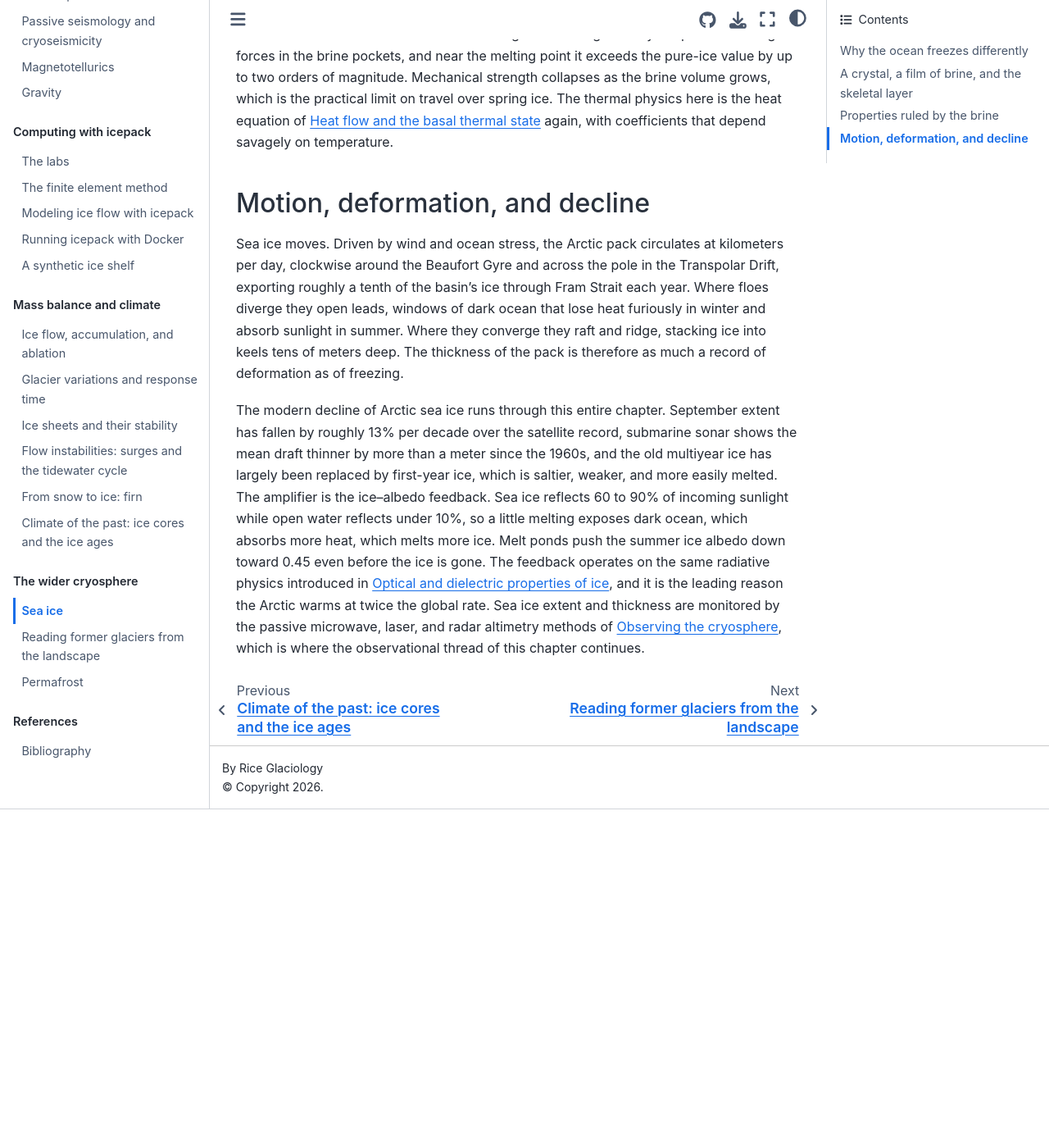
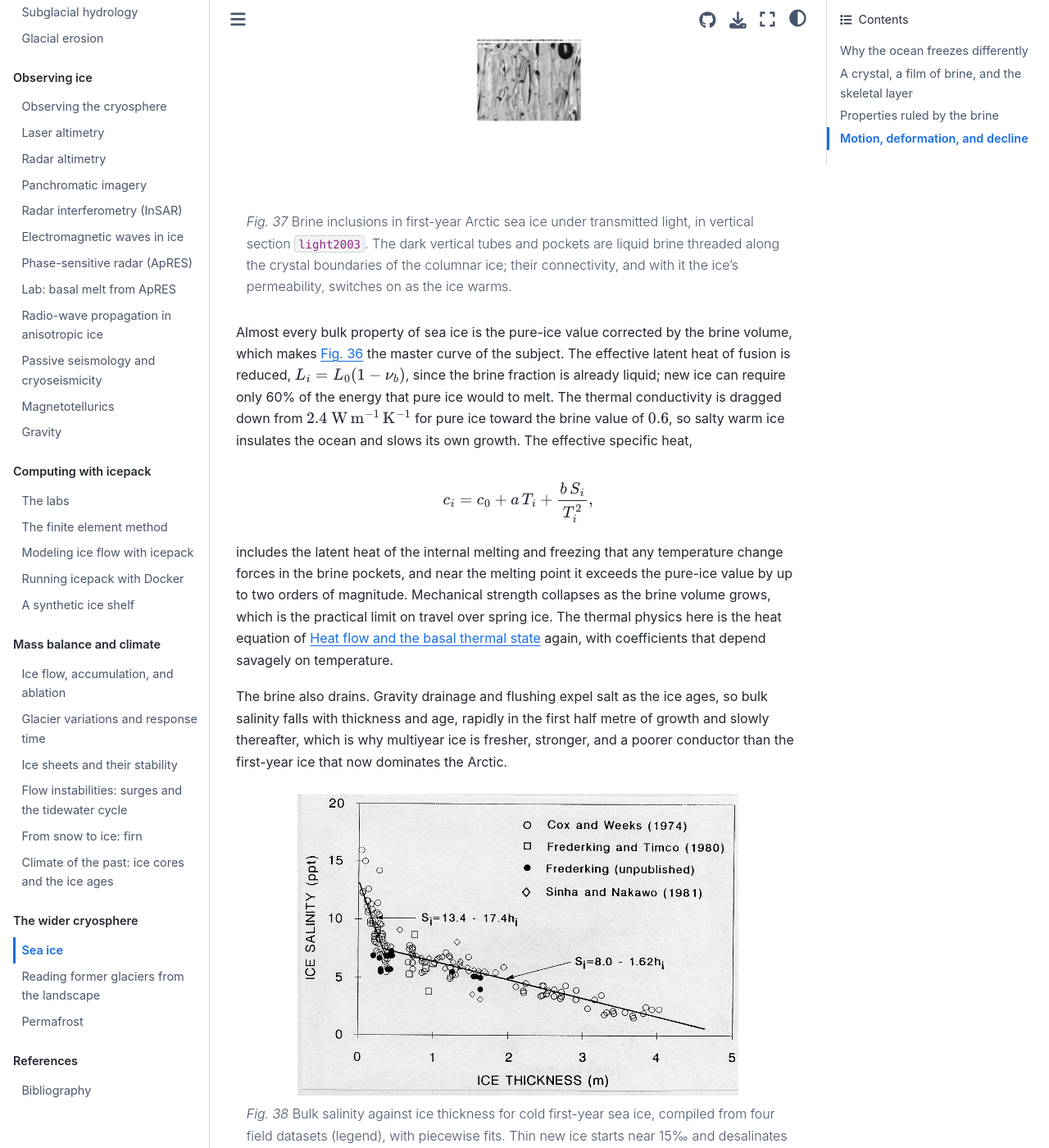
Before and after one commit to rice-glaciology/glaciology-book, a Jupyter Book: the page built from sections/cryosphere/sea-ice.md, in a window 1280 px wide and 1400 px high, scrolled down 2574 px. Shown: the whole window at 82% size. Built offline with Jupyter Book 1.0.4 settings and Sphinx 7.4.7 and the Sphinx Book theme 1.1.4, drawn with Linux system fonts in a browser that asks for light colours; pages that are not in the unit, such as notebooks, are missing from menus; cross-references to code outside the pages are shown as plain code; before the commit the page ends 3561 px from its top, so only the background shows below that; some of the changed text lies outside the part shown.

````diff
--- a/sections/cryosphere/sea-ice.md
+++ b/sections/cryosphere/sea-ice.md
@@ -31,6 +31,15 @@ Brine volume fraction against temperature for first-year ice ($S_i = 10$‰) and
 
 ## Properties ruled by the brine
 
+The brine is not hypothetical; under a microscope it is the texture of the material.
+
+```{figure} figures/brine-inclusions-light.png
+:name: fig-brine-inclusions
+:width: 50%
+
+Brine inclusions in first-year Arctic sea ice under transmitted light, in vertical section {cite}`light2003`. The dark vertical tubes and pockets are liquid brine threaded along the crystal boundaries of the columnar ice; their connectivity, and with it the ice's permeability, switches on as the ice warms.
+```
+
 Almost every bulk property of sea ice is the pure-ice value corrected by the brine volume, which makes {numref}`fig-brine-volume` the master curve of the subject. The effective latent heat of fusion is reduced, $L_i = L_0(1-\nu_b)$, since the brine fraction is already liquid; new ice can require only 60% of the energy that pure ice would to melt. The thermal conductivity is dragged down from $2.4\ \mathrm{W\,m^{-1}\,K^{-1}}$ for pure ice toward the brine value of $0.6$, so salty warm ice insulates the ocean and slows its own growth. The effective specific heat,
 
 $$
@@ -39,8 +48,24 @@ $$
 
 includes the latent heat of the internal melting and freezing that any temperature change forces in the brine pockets, and near the melting point it exceeds the pure-ice value by up to two orders of magnitude. Mechanical strength collapses as the brine volume grows, which is the practical limit on travel over spring ice. The thermal physics here is the heat equation of {doc}`../thermomechanics/thermal-structure` again, with coefficients that depend savagely on temperature.
 
+The brine also drains. Gravity drainage and flushing expel salt as the ice ages, so bulk salinity falls with thickness and age, rapidly in the first half metre of growth and slowly thereafter, which is why multiyear ice is fresher, stronger, and a poorer conductor than the first-year ice that now dominates the Arctic.
+
+```{figure} figures/sea-ice-salinity-thickness.jpeg
+:name: fig-salinity-thickness
+:width: 80%
+
+Bulk salinity against ice thickness for cold first-year sea ice, compiled from four field datasets (legend), with piecewise fits. Thin new ice starts near 15‰ and desalinates quickly to the slowly declining trend beyond about half a metre, the drainage history that the brine-volume curve inherits.
+```
+
 ## Motion, deformation, and decline
 
 Sea ice moves. Driven by wind and ocean stress, the Arctic pack circulates at kilometers per day, clockwise around the Beaufort Gyre and across the pole in the Transpolar Drift, exporting roughly a tenth of the basin's ice through Fram Strait each year. Where floes diverge they open leads, windows of dark ocean that lose heat furiously in winter and absorb sunlight in summer. Where they converge they raft and ridge, stacking ice into keels tens of meters deep. The thickness of the pack is therefore as much a record of deformation as of freezing.
 
-The modern decline of Arctic sea ice runs through this entire chapter. September extent has fallen by roughly 13% per decade over the satellite record, submarine sonar shows the mean draft thinner by more than a meter since the 1960s, and the old multiyear ice has largely been replaced by first-year ice, which is saltier, weaker, and more easily melted. The amplifier is the ice–albedo feedback. Sea ice reflects 60 to 90% of incoming sunlight while open water reflects under 10%, so a little melting exposes dark ocean, which absorbs more heat, which melts more ice. Melt ponds push the summer ice albedo down toward 0.45 even before the ice is gone. The feedback operates on the same radiative physics introduced in {doc}`../foundations/optical-properties`, and it is the leading reason the Arctic warms at twice the global rate. Sea ice extent and thickness are monitored by the passive microwave, laser, and radar altimetry methods of {doc}`../observing/elevation`, which is where the observational thread of this chapter continues.
+The modern decline of Arctic sea ice runs through this entire chapter. September extent has fallen by roughly 13% per decade over the satellite record, submarine sonar shows the mean draft thinner by more than a meter since the 1960s, and the old multiyear ice has largely been replaced by first-year ice, which is saltier, weaker, and more easily melted.
+
+```{figure} figures/arctic-thinning-scicex.png
+:name: fig-scicex-thinning
+:width: 80%
+
+The submarine evidence {cite}`rothrock1999`. Change in mean ice draft, in metres, between sonar surveys of the 1960s–70s and the 1990s SCICEX cruises, by region. Every region thinned, the central basins by more than a metre, an early and unambiguous measurement of the pack's decline.
+``` The amplifier is the ice–albedo feedback. Sea ice reflects 60 to 90% of incoming sunlight while open water reflects under 10%, so a little melting exposes dark ocean, which absorbs more heat, which melts more ice. Melt ponds push the summer ice albedo down toward 0.45 even before the ice is gone. The feedback operates on the same radiative physics introduced in {doc}`../foundations/optical-properties`, and it is the leading reason the Arctic warms at twice the global rate. Sea ice extent and thickness are monitored by the passive microwave, laser, and radar altimetry methods of {doc}`../observing/elevation`, which is where the observational thread of this chapter continues.
````
Also changed, not shown: sections/cryosphere/erosion.md (+8 -1 lines), sections/cryosphere/ice-sheets.md (+16 -0 lines), sections/cryosphere/instabilities.md (+10 -0 lines), sections/cryosphere/permafrost.md (+7 -0 lines).
